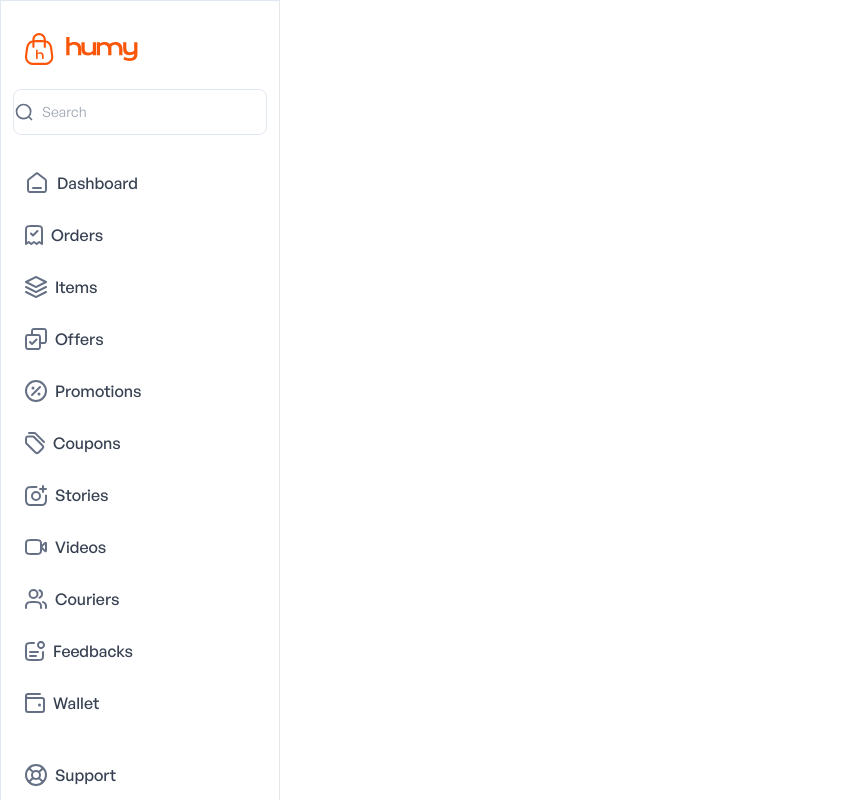
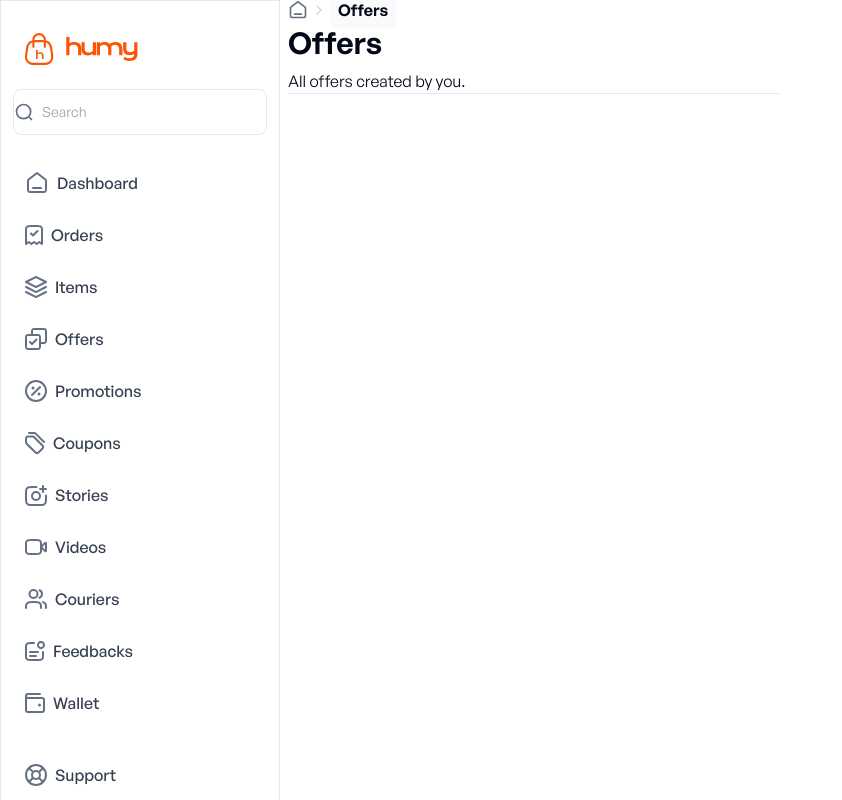
Before and after one commit to joudyjrrr/Task, a Next.js app: page /Offers in a window 1280 px wide. Shown: the top 800 px of the page, without its empty margins (0-842 px from the left). Built offline with nearby package versions, Linux system fonts and the light colour scheme.

Commit message:
pathCoponent

```diff
--- a/Components/MultiSelect/MulriSelect.tsx
+++ b/Components/MultiSelect/MulriSelect.tsx
@@ -51,9 +51,9 @@ const MulriSelect = () => {
     }),
     option: (style) => ({
       ...style,
-      ':hover':{
-        backgroundColor:"#F9FAFB"
-      }
+      ":hover": {
+        backgroundColor: "#F9FAFB",
+      },
     }),
   };
 
--- /dev/null
+++ b/Components/PathComponent.tsx
@@ -0,0 +1,47 @@
+import React from "react";
+import home from "../Assets/SVGs/Dashboard/home-line.svg";
+import arrow from "../Assets/SVGs/arrow-right.svg";
+import Image from "next/image";
+import Link from "next/link";
+import { Button } from "@/components/ui/button";
+
+interface Type {
+  label: string;
+  Link: string;
+}
+
+const PathComponent: React.FC<{ links: Type[] }> = ({ links }) => {
+  return (
+    <div className="h-7 flex gap-2 items-center">
+      <Link href={"/"} className="w-5 h-5 flex justify-center items-center">
+        <Image
+          src={home}
+          alt="home"
+          className="flex just ify-center items-center"
+        />
+      </Link>
+      <Image
+        src={arrow}
+        alt="arrow"
+        className="flex justify-center items-center"
+      />
+      {links.map((link, idx) => {
+        return (
+          <div className="flex h-7 gap-2 items-center">
+            <Link
+              href={link.Link}
+              className="h-5 flex justify-center items-center w-fit"
+            >
+              <Button className="shadow-none border-none rounded-md py-1 px-2 bg-gray-50 text-gray-700 flex items-center justify-center font-semibold leading-5 text-Text-sm">
+                {link.label}
+              </Button>
+            </Link>
+            {idx + 1 !== links.length && <Image src={arrow} alt="arrow" />}
+          </div>
+        );
+      })}
+    </div>
+  );
+};
+
+export default PathComponent;
--- a/Components/PhoneNumberInput.tsx
+++ b/Components/PhoneNumberInput.tsx
@@ -14,7 +14,7 @@ const PhoneNumberInput: React.FC<Type> = ({ label, placeholder }) => {
       <Label>{label}</Label>
       <div className="border rounded-radius_md flex h-[2.75rem] items-center gap-2">
         <CustomSelect
-          TriggerClassName="w-[3.5rem] py-[0.625rem] pl-[0.875rem] shadow-none pr-0 border-0 drop-shadow-none outline-none font-medium text-gray-700"
+          TriggerClassName="w-[3.5rem] py-[0.625rem] pl-[0.875rem] shadow-none pr-0 border-none drop-shadow-none outline-none font-medium text-gray-700"
           label="Us"
           values={["t1", "t2", "t3", "t4"]}
           placeholder="US"
--- a/Pages/Offers/Offers.tsx
+++ b/Pages/Offers/Offers.tsx
@@ -1,11 +1,27 @@
-import React from 'react'
+import React from "react";
+import PathComponent from "../../Components/PathComponent";
 
 const Offers = () => {
   return (
-    <>
+    <div className="pt-12 pl-2">
+      <div className=" flex flex-col gap-10">
+        {/* first */}
+        <div className="flex flex-col gap-6 border-b border-b-gray-200">
+          <div className="flex flex-col px-16">
+            <PathComponent links={[{ Link: "/Offers", label: "Offers" }]} />
+            <div className="flex flex-col gap-1">
+              <p className="text-Gray-950 leading-[38px] font-semibold text-Display-sm">
+                Offers
+              </p>
+              <p className="font-[460] ">All offers created by you.</p>
+            </div>
+          </div>
+        </div>
+        {/* second */}
+        <div></div>
+      </div>
+    </div>
+  );
+};
 
-    </>
-  )
-}
-
-export default Offers
+export default Offers;
--- a/src/app/Offers/page.tsx
+++ b/src/app/Offers/page.tsx
@@ -1,10 +1,13 @@
 import React from "react";
 import Offers from "../../../Pages/Offers/Offers";
+import SideBar from "../../../Layout/SideBar";
+
 const page = () => {
   return (
-    <>
+    <div className="grid gap-0 grid-cols-[auto,1fr,1fr]">
+      <SideBar />
       <Offers />
-    </>
+    </div>
   );
 };
 
--- a/src/app/layout.tsx
+++ b/src/app/layout.tsx
@@ -2,31 +2,19 @@
 import type { Metadata } from "next";
 import { Inter } from "next/font/google";
 import "./globals.css";
-import SideBar from "../../Layout/SideBar";
 import SignIn from "./Sign-In/page";
 import { useState } from "react";
 
 const inter = Inter({ subsets: ["latin"] });
-
-//  const metadata: Metadata = {
-//   title: "Create Next App",
-//   description: "Generated by create next app",
-// };
 
 export default function RootLayout({
   children,
 }: Readonly<{
   children: React.ReactNode;
 }>) {
-  const [auth, SetAuth] = useState<boolean>(false);
   return (
     <html lang="en">
-      <body className={inter.className}>
-        <div className="grid gap-0 grid-cols-[auto,1fr,1fr]">
-          <SideBar />
-          {children}
-        </div>
-      </body>
+      <body className={inter.className}>{children}</body>
     </html>
   );
 }
--- a/src/app/page.tsx
+++ b/src/app/page.tsx
@@ -5,7 +5,7 @@ import Home1 from "../../Pages/Dashboard/Home/Home1";
 export default function Home() {
   return (
     <>
-        <Home1 />
+      <Home1 />
     </>
   );
 }
```
Also changed, not shown: Assets/SVGs/Arrow-right.svg (added).
